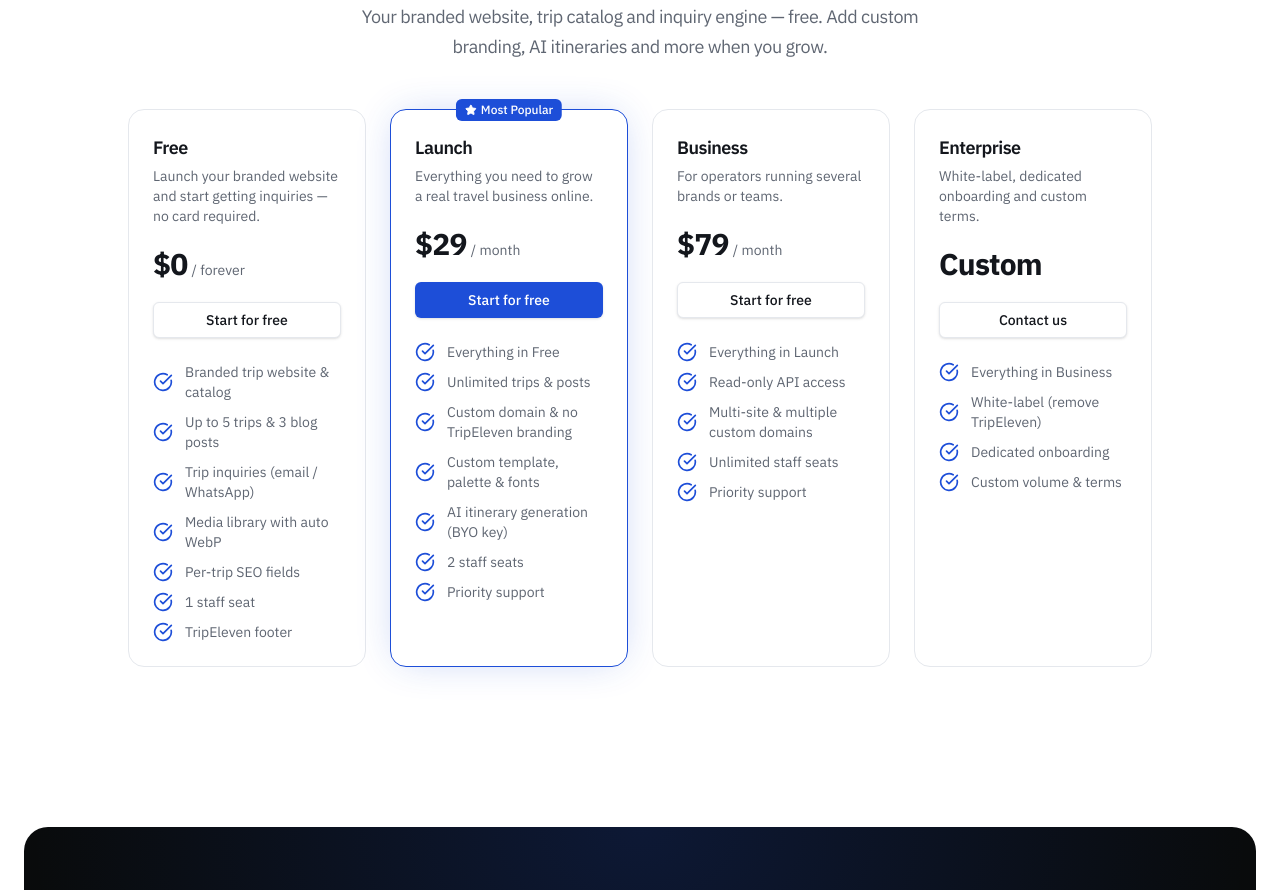
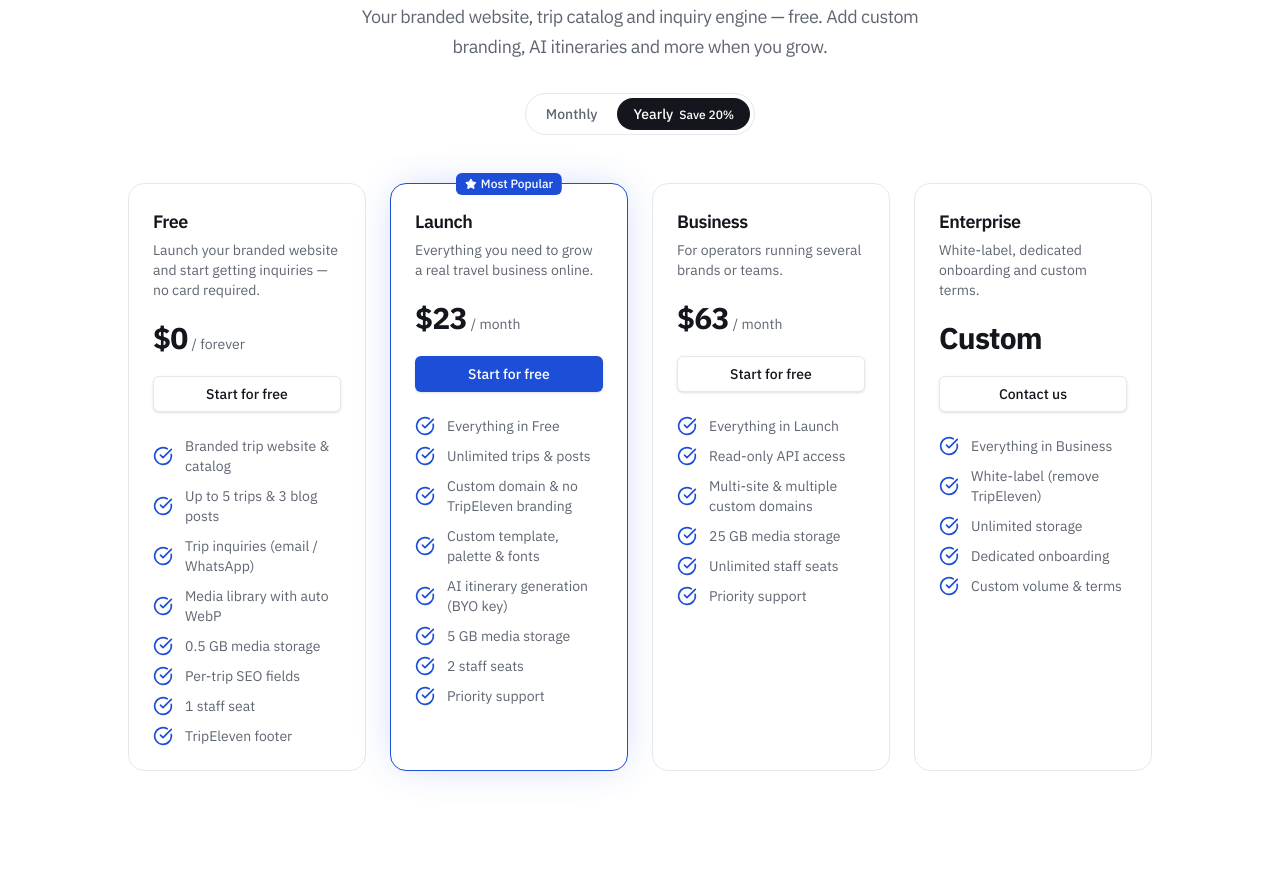
Before and after one commit to growfore/tripeleven.com, a Next.js app: page / in a window 1280 px wide. Shown: the part 7419-8309 px from the top of the page. Built offline with nearby package versions, Linux system fonts and the light colour scheme; no server answers.

Commit message:
add: storage in pricing

```diff
--- a/components/ui/pricing-4.tsx
+++ b/components/ui/pricing-4.tsx
@@ -2,6 +2,7 @@
 
 import { motion } from "motion/react";
 import Link from "next/link";
+import { useState } from "react";
 import { CheckCircle, Star } from "lucide-react";
 import { Button } from "@/components/ui/button";
 import { Badge } from "@/components/ui/badge";
@@ -13,6 +14,7 @@
   description: string;
   price: string;
   priceSuffix?: string;
+  annual?: { price: string; priceSuffix?: string };
   badge?: string;
   highlighted?: boolean;
   cta: { label: string; href: string };
@@ -31,6 +33,7 @@
       "Up to 5 trips & 3 blog posts",
       "Trip inquiries (email / WhatsApp)",
       "Media library with auto WebP",
+      "0.5 GB media storage",
       "Per-trip SEO fields",
       "1 staff seat",
       "TripEleven footer",
@@ -41,6 +44,7 @@
     description: "Everything you need to grow a real travel business online.",
     price: "$29",
     priceSuffix: "month",
+    annual: { price: "$23", priceSuffix: "month" },
     badge: "Most Popular",
     highlighted: true,
     cta: { label: "Start for free", href: SIGNUP_URL },
@@ -50,6 +54,7 @@
       "Custom domain & no TripEleven branding",
       "Custom template, palette & fonts",
       "AI itinerary generation (BYO key)",
+      "5 GB media storage",
       "2 staff seats",
       "Priority support",
     ],
@@ -59,11 +64,13 @@
     description: "For operators running several brands or teams.",
     price: "$79",
     priceSuffix: "month",
+    annual: { price: "$63", priceSuffix: "month" },
     cta: { label: "Start for free", href: SIGNUP_URL },
     features: [
       "Everything in Launch",
       "Read-only API access",
       "Multi-site & multiple custom domains",
+      "25 GB media storage",
       "Unlimited staff seats",
       "Priority support",
     ],
@@ -76,6 +83,7 @@
     features: [
       "Everything in Business",
       "White-label (remove TripEleven)",
+      "Unlimited storage",
       "Dedicated onboarding",
       "Custom volume & terms",
     ],
@@ -83,6 +91,8 @@
 ];
 
 export function PricingSection() {
+  const [annual, setAnnual] = useState(true);
+
   return (
     <section id="pricing" className="w-full py-20 lg:py-40">
       <div className="container mx-auto">
@@ -97,10 +107,38 @@
               custom branding, AI itineraries and more when you grow.
             </p>
           </div>
+
+          <div className="mt-4 inline-flex items-center gap-1 rounded-full border bg-card p-1">
+            <button
+              type="button"
+              onClick={() => setAnnual(false)}
+              className={cn(
+                "rounded-full px-4 py-1.5 text-sm font-medium transition-colors",
+                !annual ? "bg-foreground text-background" : "text-muted-foreground",
+              )}
+            >
+              Monthly
+            </button>
+            <button
+              type="button"
+              onClick={() => setAnnual(true)}
+              className={cn(
+                "rounded-full px-4 py-1.5 text-sm font-medium transition-colors",
+                annual ? "bg-foreground text-background" : "text-muted-foreground",
+              )}
+            >
+              Yearly
+              <span className={cn("ml-1.5 text-xs", annual ? "text-background" : "text-primary")}>
+                Save 20%
+              </span>
+            </button>
+          </div>
         </div>
 
         <div className="mx-auto mt-12 grid max-w-5xl grid-cols-1 gap-6 md:grid-cols-2 lg:grid-cols-4">
-          {PLANS.map((plan) => (
+          {PLANS.map((plan) => {
+            const shown = annual && plan.annual ? plan.annual : plan;
+            return (
               <motion.div
                 key={plan.name}
                 initial={{ opacity: 0, y: 20 }}
@@ -125,9 +163,9 @@
                 <p className="mt-1 text-sm text-muted-foreground">{plan.description}</p>
 
                 <div className="mt-5 flex items-baseline gap-1">
-                <span className="text-3xl font-bold tracking-tight">{plan.price}</span>
-                {plan.priceSuffix && (
-                  <span className="text-sm text-muted-foreground">/ {plan.priceSuffix}</span>
+                  <span className="text-3xl font-bold tracking-tight">{shown.price}</span>
+                  {shown.priceSuffix && (
+                    <span className="text-sm text-muted-foreground">/ {shown.priceSuffix}</span>
                   )}
                 </div>
 
@@ -148,7 +186,8 @@
                   ))}
                 </ul>
               </motion.div>
-          ))}
+            );
+          })}
         </div>
       </div>
     </section>
```
Lines whose indentation alone changed are shown as unchanged.
